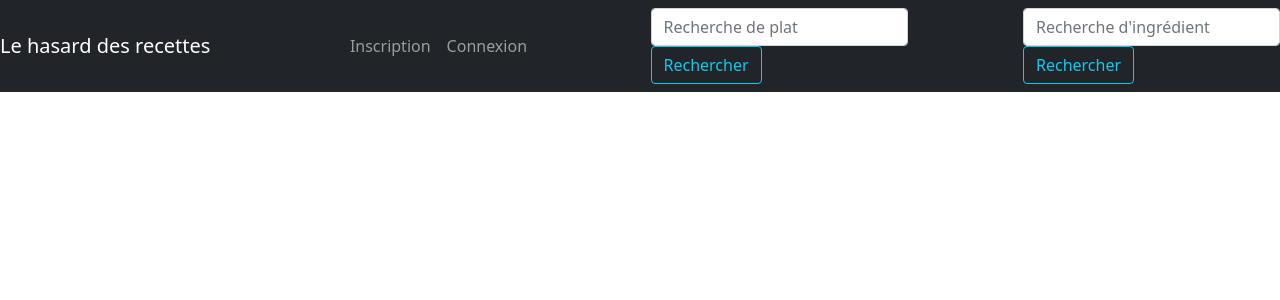
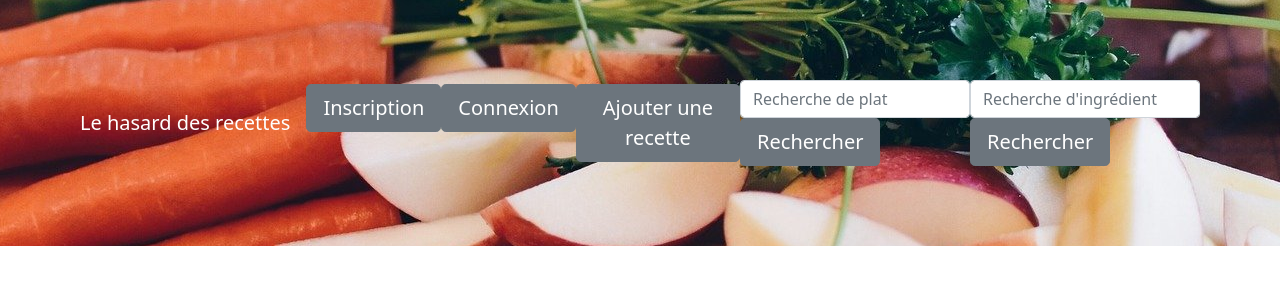
Before and after one commit to Heresta/Devoir_python_2021, a Python web app: template Le hasard des recettes/application/templates/conteneur.html in a window 1280 px wide. Shown: the top 300 px of the page. Run offline with Jinja, Linux system fonts and the light colour scheme; the template is opened without the code that fills it, so the values that code supplies are empty.

Commit message:
Update conteneur.html

```diff
--- a/Le hasard des recettes/application/templates/conteneur.html
+++ b/Le hasard des recettes/application/templates/conteneur.html
@@ -15,37 +15,54 @@
                 background-image: none;
             }
         </style>
+    <script src="https://code.jquery.com/jquery-3.4.1.min.js"></script>
+    <script type="text/javascript">
+        $(document).ready(function() {
+            $(".add").click(function() {
+                var ligne = "<tr><td><select name='ingredient'>" +
+                            "<option value=''>Choisir une option</option>" +
+                            "{% for ingredient in ingredients %}" +
+                            "<option value='{{ingredient.ingredient_id}}'>{{ingredient.ingredient_nom}}</option>" +
+                            "{% endfor %}" +
+                        "</select></td><td>" +
+                "</td><td>" +
+                "<input type='text' class='form-control' name='quantite' placeholder='ex : 1 kg - 3 - 6 morceaux'>"
+                + "</td></tr>";
+                $("table.test").append(ligne);
+                });
+             });
+    </script>
 </head>
 <body>
-   <nav class="navbar navbar-expand-md navbar-dark bg-dark justify-content-between">
-        <a class="navbar-brand" href="{{url_for('accueil')}}">Le hasard des recettes</a>
+   <nav class="navbar navbar-expand-md navbar-dark hero justify-content-between">
+        <a class="navbar-brand expand" href="{{url_for('accueil')}}">Le hasard des recettes</a>
        <ul class="navbar-nav mr-auto">
            {% if not current_user.isauthenticated %}
            <li class="nav-item">
-               <a class="nav-link" href="{{url_for('inscription')}}">Inscription</a>
+               <a class="btn btn-secondary btn-lg" href="{{url_for('inscription')}}">Inscription</a>
            </li>
            <li class="nav-item">
-               <a class="nav-link" href="{{url_for('connexion')}}">Connexion</a>
+               <a class="btn btn-secondary btn-lg" href="{{url_for('connexion')}}">Connexion</a>
+           </li>
+           <li class="nav-item">
+               <a class="btn btn-secondary btn-lg" href="{{url_for('ajout_recette')}}">Ajouter une recette</a>
            </li>
            {% else %}
            <li class="nav-item">
-               <a class="nav-link" href="{{url_for('deconnexion')}}">Déconnexion ({{current_user.user_nom}})</a>
-           </li>
-           <li class="nav-item">
-               <a class="btn btn-secondary btn-lg" href="{{url_for('ajout_recette')}}">Ajouter une recette</a>
+               <a class="btn btn-secondary btn-lg" href="{{url_for('deconnexion')}}">Déconnexion ({{current_user.user_nom}})</a>
            </li>
            {% endif %}
        </ul>
        <form class="form-inline" action="{{url_for('recherche_plat')}}" method="GET">
            <input class="form-control" name="keyword" type="search" placeholder="Recherche de plat" aria-label="Recherche">
-           <button class="btn btn-outline-info" type="submit">Rechercher</button>
+           <button class="btn btn-secondary btn-lg" type="submit">Rechercher</button>
        </form>
        <form class="form-inline" action="{{url_for('recherche_ingredient')}}" method="GET">
            <input class="form-control" name="keyword" type="search" placeholder="Recherche d'ingrédient" aria-label="Recherche">
-           <button class="btn btn-outline-info" type="submit">Rechercher</button>
+           <button class="btn btn-secondary btn-lg" type="submit">Rechercher</button>
        </form>
-</nav>
-      {% block afternav %}{%endblock%}
+    </nav>
+{% block afternav %}{%endblock%}
       <div class="container">
         {% with messages = get_flashed_messages(with_categories=true) %}
           {% if messages %}
@@ -64,5 +81,5 @@
             </div>
         </div>
       </div>
-</body>
+    </body>
 </html>
```
